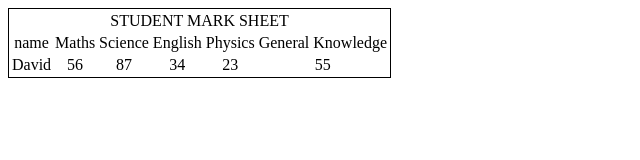
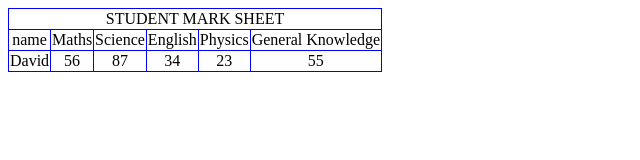
Before and after one commit to akashkhot12/Restart, a plain HTML site: page HTML 5/table/chal1.html in a window 1280 px wide. Shown: the whole page, without its empty margins (0-640 px from the left). Drawn offline with Linux system fonts and the light colour scheme.

Commit message:
third challenge complete

```diff
--- a/HTML 5/table/chal1.html
+++ b/HTML 5/table/chal1.html
@@ -5,8 +5,16 @@
         <meta name="viewport" content="width=device-width, initial-scale=1.0">
         <title>table challenge 2</title>
     </head>
+    <style>
+        td{
+            border: blue 1px solid;
+        }
+        table{
+            border-collapse: collapse;
+        }
+    </style>
     <body>
-    <table style="text-align: center;border: black 1px solid;">
+        <table style="text-align: center;">
             <tr>
                 <td colspan="6">STUDENT MARK SHEET</td>
             </tr>
```
Lines whose indentation alone changed are shown as unchanged.
